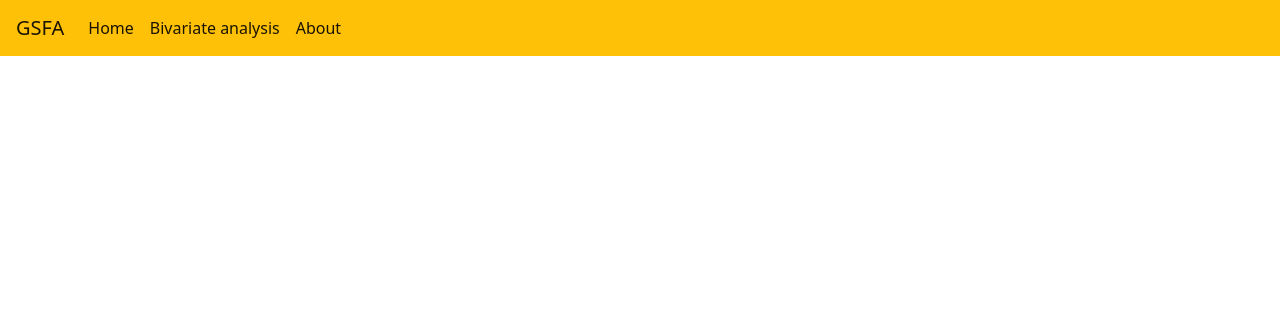
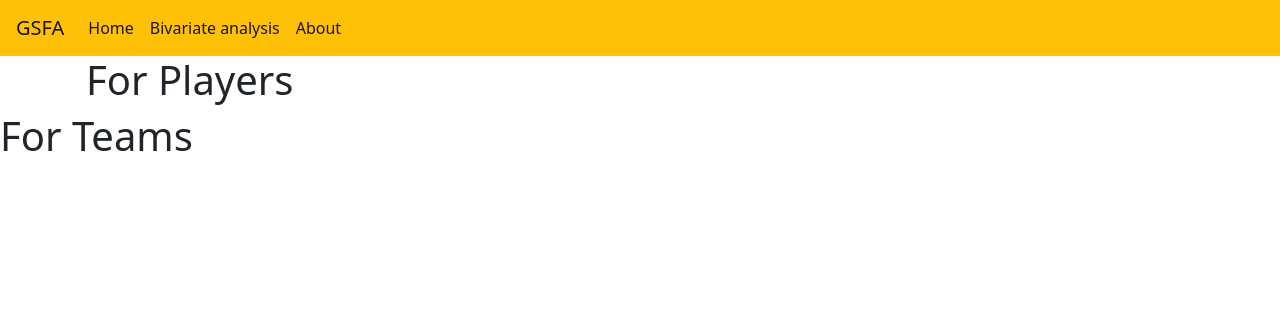
Before and after one commit to arjun-verma/Major_Project, a Flask app: template templates/bivar.html in a window 1280 px wide. Shown: the top 316 px of the page. Run offline with Flask 2, Linux system fonts and the light colour scheme; the template is opened without the code that fills it, so the values that code supplies are empty; some libraries are stand-ins or nearby versions.

Commit message:
23/4/2.22
All graphs are available on webpage

```diff
--- a/app.py
+++ b/app.py
@@ -14,16 +14,41 @@ app = Flask(__name__)
 def index():
     dfs = pd.read_csv('datasets/Salary.csv')
     dfs.drop(['Unnamed: 0'], axis = 1, inplace = True)
+    dfs.rename(columns={'Pay2014' : 'Payout'}, inplace = True)
     df = dfs.groupby(['Sport']).median()
-    fig = px.histogram(dfs, y="Pay2014", title="Payout")
+    dft = pd.read_csv('datasets/Teams.csv')
+    dft.drop(['Unnamed: 0'], axis = 1, inplace = True)
+    dft.fillna(0)
+    dft.columns = ['Rank','Last_Year_Rank','Avg_Annual_pay_per_player','Percent_Change_From Last_Year','Total_Payroll'
+    ,'Total_Payroll_Rank','Avg_player_5_year_earnings','Percent_change_over_last_5_years','Team', 'League']
+    dft1 = dft[['League', 'Avg_Annual_pay_per_player', 'Percent_Change_From Last_Year'
+    ,'Total_Payroll', 'Avg_player_5_year_earnings', 'Percent_change_over_last_5_years']]
+    dft2 = dft1.groupby(['League']).median()
+    plt.rcParams["axes.formatter.limits"] = (-5, 12)
+    fig = px.histogram(dfs, y="Payout", title="Payout")
     fig1 = px.histogram(dfs, y="Salary_Winnings", title="Salary_winnings")
     fig2 = px.histogram(dfs, y="Endorsements",title="Endosrements")
-    fig3 = px.bar(df,x=df.index,y='Pay2014',color ='Pay2014',log_y=True,title="Payout median")
-    fig4 = px.bar(df,x=df.index,y='Salary_Winnings',color ='Pay2014',log_y=True,title="Salary Winning median")
-    fig5 = px.bar(df,x=df.index,y='Endorsements',color ='Pay2014',log_y=True,title="Endorsement median")
-    fig6 = px.scatter(dfs, x="Sport", y="Pay2014",title="Payout",labels={"Pay2014" : "Payout"})
+    fig3 = px.bar(df,x=df.index,y='Payout',color ='Payout',log_y=True,title="Payout median")
+    fig4 = px.bar(df,x=df.index,y='Salary_Winnings',color ='Payout',log_y=True,title="Salary Winning median")
+    fig5 = px.bar(df,x=df.index,y='Endorsements',color ='Payout',log_y=True,title="Endorsement median")
+    fig6 = px.scatter(dfs, x="Sport", y="Payout",title="Payout",labels={"Payout" : "Payout"})
     fig7 = px.scatter(dfs, x="Sport", y="Endorsements",title="Endorsements")
     fig8 = px.scatter(dfs, x="Sport", y="Salary_Winnings",title="salary winning")
+    fig9 = px.bar(dft2, x=dft2.index, y='Avg_Annual_pay_per_player',
+             color='Avg_Annual_pay_per_player', log_y=True, title="Average Annual pay per player")
+    fig10 = px.bar(dft2, x=dft2.index, y='Percent_Change_From Last_Year',
+             color='Percent_Change_From Last_Year', log_y=True, title="Percent change from last year's survey")
+    fig11 = px.bar(dft2, x=dft2.index, y='Total_Payroll',
+             color='Total_Payroll', log_y=True, title="Total Payroll")
+    fig12 = px.bar(dft2, x=dft2.index, y='Avg_player_5_year_earnings',
+             color='Avg_player_5_year_earnings', log_y=True, title="Average player last 5 year Earning")
+    fig13 = px.bar(dft2, x=dft2.index, y='Percent_change_over_last_5_years',
+             color='Percent_change_over_last_5_years', log_y=True, title="Percent change in last 5 years")
+    fig14 = px.box(dft,'Avg_Annual_pay_per_player')
+    fig15 = px.box(dft,'Percent_Change_From Last_Year')
+    fig16 = px.box(dft,'Total_Payroll')
+    fig17 = px.box(dft,'Avg_player_5_year_earnings')
+    fig18 = px.box(dft,'Percent_change_over_last_5_years')
     graphJSON = json.dumps(fig, cls=plotly.utils.PlotlyJSONEncoder)
     graphJSON1 = json.dumps(fig1, cls=plotly.utils.PlotlyJSONEncoder)
     graphJSON2 = json.dumps(fig2, cls=plotly.utils.PlotlyJSONEncoder)
@@ -33,6 +58,17 @@ def index():
     graphJSON6 = json.dumps(fig6, cls=plotly.utils.PlotlyJSONEncoder)
     graphJSON7 = json.dumps(fig7, cls=plotly.utils.PlotlyJSONEncoder)
     graphJSON8 = json.dumps(fig8, cls=plotly.utils.PlotlyJSONEncoder)
+    graphJSON9 = json.dumps(fig9, cls=plotly.utils.PlotlyJSONEncoder)
+    graphJSON10 = json.dumps(fig10, cls=plotly.utils.PlotlyJSONEncoder)
+    graphJSON11 = json.dumps(fig11, cls=plotly.utils.PlotlyJSONEncoder)
+    graphJSON12 = json.dumps(fig12, cls=plotly.utils.PlotlyJSONEncoder)
+    graphJSON13 = json.dumps(fig13, cls=plotly.utils.PlotlyJSONEncoder)
+    graphJSON14 = json.dumps(fig14, cls=plotly.utils.PlotlyJSONEncoder)
+    graphJSON15 = json.dumps(fig15, cls=plotly.utils.PlotlyJSONEncoder)
+    graphJSON16 = json.dumps(fig16, cls=plotly.utils.PlotlyJSONEncoder)
+    graphJSON17 = json.dumps(fig17, cls=plotly.utils.PlotlyJSONEncoder)
+    graphJSON18 = json.dumps(fig18, cls=plotly.utils.PlotlyJSONEncoder)
+
     return render_template(
         'index.html',
         payhist=graphJSON,
@@ -43,12 +79,54 @@ def index():
         endbar=graphJSON5,
         payscatter=graphJSON6,
         endscatter=graphJSON7,
-        salscatter=graphJSON8)
+        salscatter=graphJSON8,
+        aappp=graphJSON9,
+        pcflys=graphJSON10,
+        tp=graphJSON11,
+        apl5ye=graphJSON12,
+        pcfl5y=graphJSON13,
+        box1=graphJSON14,
+        box2=graphJSON15,
+        box3=graphJSON16,
+        box4=graphJSON17,
+        box5=graphJSON18,)
 
 @app.route('/bivar')
 def bivar():
+    dfs = pd.read_csv('datasets/Salary.csv')
+    dfs.drop(['Unnamed: 0'], axis = 1, inplace = True)
+    dfs.rename(columns={'Pay2014' : 'Payout'}, inplace = True)
+    df = dfs.groupby(['Sport']).median()
+    dft = pd.read_csv('datasets/Teams.csv')
+    dft.drop(['Unnamed: 0'], axis = 1, inplace = True)
+    dft.fillna(0)
+    dft.columns = ['Rank','Last_Year_Rank','Avg_Annual_pay_per_player','Percent_Change_From Last_Year','Total_Payroll'
+    ,'Total_Payroll_Rank','Avg_player_5_year_earnings','Percent_change_over_last_5_years','Team', 'League']
+    dft1 = dft[['League', 'Avg_Annual_pay_per_player', 'Percent_Change_From Last_Year'
+    ,'Total_Payroll', 'Avg_player_5_year_earnings', 'Percent_change_over_last_5_years']]
+    dft2 = dft1.groupby(['League']).median()
+    plt.rcParams["axes.formatter.limits"] = (-5, 12)
+    fig = px.scatter(dfs, x='Payout', y='Salary_Winnings',title="Payout Vs Salary winning",labels={"Payout" : "Payout"})
+    fig1 = px.scatter(dfs, x='Payout', y='Endorsements',title="Payout Vs Endorsements",labels={"Payout" : "Payout"})
+    fig2 = px.scatter(dfs, x='Salary_Winnings', y='Endorsements',title="Salary winnings Vs Endorsements")
+    fig3 = px.scatter(dft,x='Avg_Annual_pay_per_player',y='Avg_player_5_year_earnings',color='Avg_player_5_year_earnings',title = 'Average annual pay per player vs Average player 5 year earning')
+    fig4 = px.scatter(dft,x='Avg_player_5_year_earnings',y='Total_Payroll',color='Total_Payroll',title = 'Average player 5 year earning vs Total Payroll')
+    fig5 = px.scatter(dft,x='Percent_Change_From Last_Year',y='Percent_change_over_last_5_years',color='Percent_change_over_last_5_years',title = 'Percent change in last year vs Percent change in last 5 year')
+    graphJSON = json.dumps(fig, cls=plotly.utils.PlotlyJSONEncoder)
+    graphJSON1 = json.dumps(fig1, cls=plotly.utils.PlotlyJSONEncoder)
+    graphJSON2 = json.dumps(fig2, cls=plotly.utils.PlotlyJSONEncoder)
+    graphJSON3 = json.dumps(fig3, cls=plotly.utils.PlotlyJSONEncoder)
+    graphJSON4 = json.dumps(fig4, cls=plotly.utils.PlotlyJSONEncoder)
+    graphJSON5 = json.dumps(fig5, cls=plotly.utils.PlotlyJSONEncoder)
 
-    return render_template('bivar.html')
+    return render_template(
+        'bivar.html',
+        sp1=graphJSON,
+        sp2=graphJSON1,
+        sp3=graphJSON2,
+        box1=graphJSON3,
+        box2=graphJSON4,
+        box3=graphJSON5,)
 
 if __name__ == '__main__':
   app.run(host='127.0.0.1', port=8000, debug=True)
--- /dev/null
+++ b/templates/about.html
@@ -0,0 +1 @@
+{% extends 'base.html' %}
--- a/templates/base.html
+++ b/templates/base.html
@@ -24,7 +24,7 @@
                     <div class="navbar-nav">
                         <a class="nav-link active" aria-current="page" href="/">Home</a>
                         <a class="nav-link active" aria-current="page" href="/bivar">Bivariate analysis</a>
-                        <a class="nav-link active" aria-current="page" href="#">About</a>
+                        <a class="nav-link active" aria-current="page" href="/about">About</a>
 
                     </div>
                 </div>
--- a/templates/bivar.html
+++ b/templates/bivar.html
@@ -10,8 +10,31 @@
 
 <div class="container">
     <div class="row">
+        <h1>For Players</h1>
         <div class="col-md-12">
-
+            <div id="sp1g"></div>
+            </div>
+        </div>
+        <div class="col-md-12">
+            <div id="sp2g"></div>
+            </div>
+        </div>
+        <div class="col-md-12">
+            <div id="sp3g"></div>
+            </div>
+        </div>
+        <h1> For Teams</h1>
+        <div class="col-md-12">
+            <div id="box1"></div>
+            </div>
+        </div>
+        <div class="col-md-12">
+            <div id="box2"></div>
+            </div>
+        </div>
+        <div class="col-md-12">
+            <div id="box3"></div>
+            </div>
         </div>
     </div>
 </div>
@@ -21,6 +44,18 @@
 {% block js %}
 
 <script>
+    var graph = {{sp1 | safe}}
+    var graph1 = {{sp2 | safe}}
+    var graph2 = {{sp3 | safe}}
+    var graph3 = {{box1 | safe}}
+    var graph4 = {{box2 | safe}}
+    var graph5 = {{box3 | safe}}
+    Plotly.plot('sp1g',graph, {})
+    Plotly.plot('sp2g',graph1, {})
+    Plotly.plot('sp3g',graph2, {})
+    Plotly.plot('box1',graph3, {})
+    Plotly.plot('box2',graph4, {})
+    Plotly.plot('box3',graph5, {})
 
 </script>
 {% endblock %}
```
Also changed, not shown: templates/index.html (+60 -0 lines), 1 other file.
